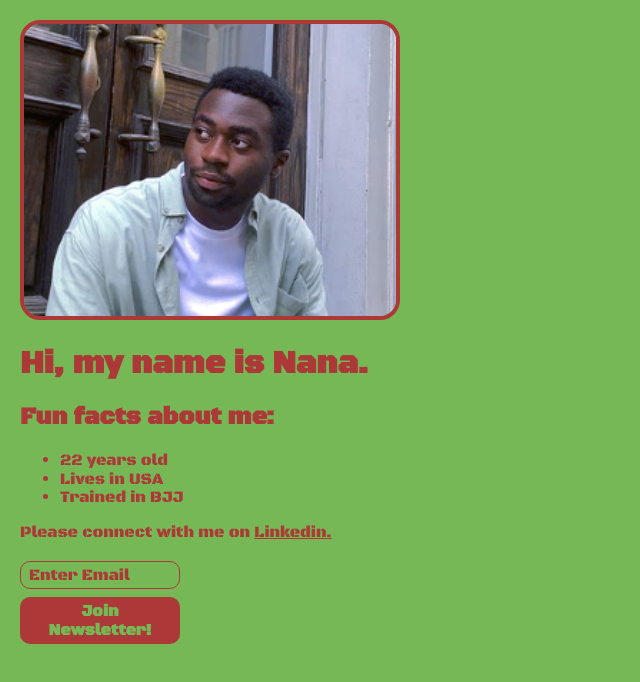
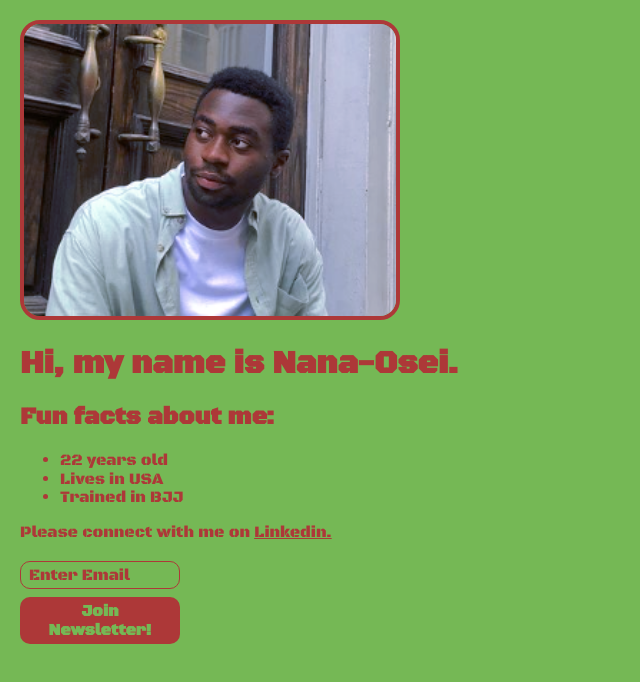
Before and after one commit to nanaadj1/First-Site, a website built with Vite: page scrimba site/index.html in a window 1280 px wide. Shown: the whole page, without its empty margins (0-640 px from the left). Built offline with nearby package versions, Linux system fonts and the light colour scheme; a web font is replaced by a local one.

Commit message:
text change

```diff
--- a/scrimba site/index.html
+++ b/scrimba site/index.html
@@ -7,7 +7,7 @@
     </head>
     <body>
        <img src="profile.png">
-       <h1>Hi, my name is Nana.</h1>
+       <h1>Hi, my name is Nana-Osei.</h1>
        <h2>Fun facts about me: </h2>
        <ul>
            <li>22 years old</li>
```
